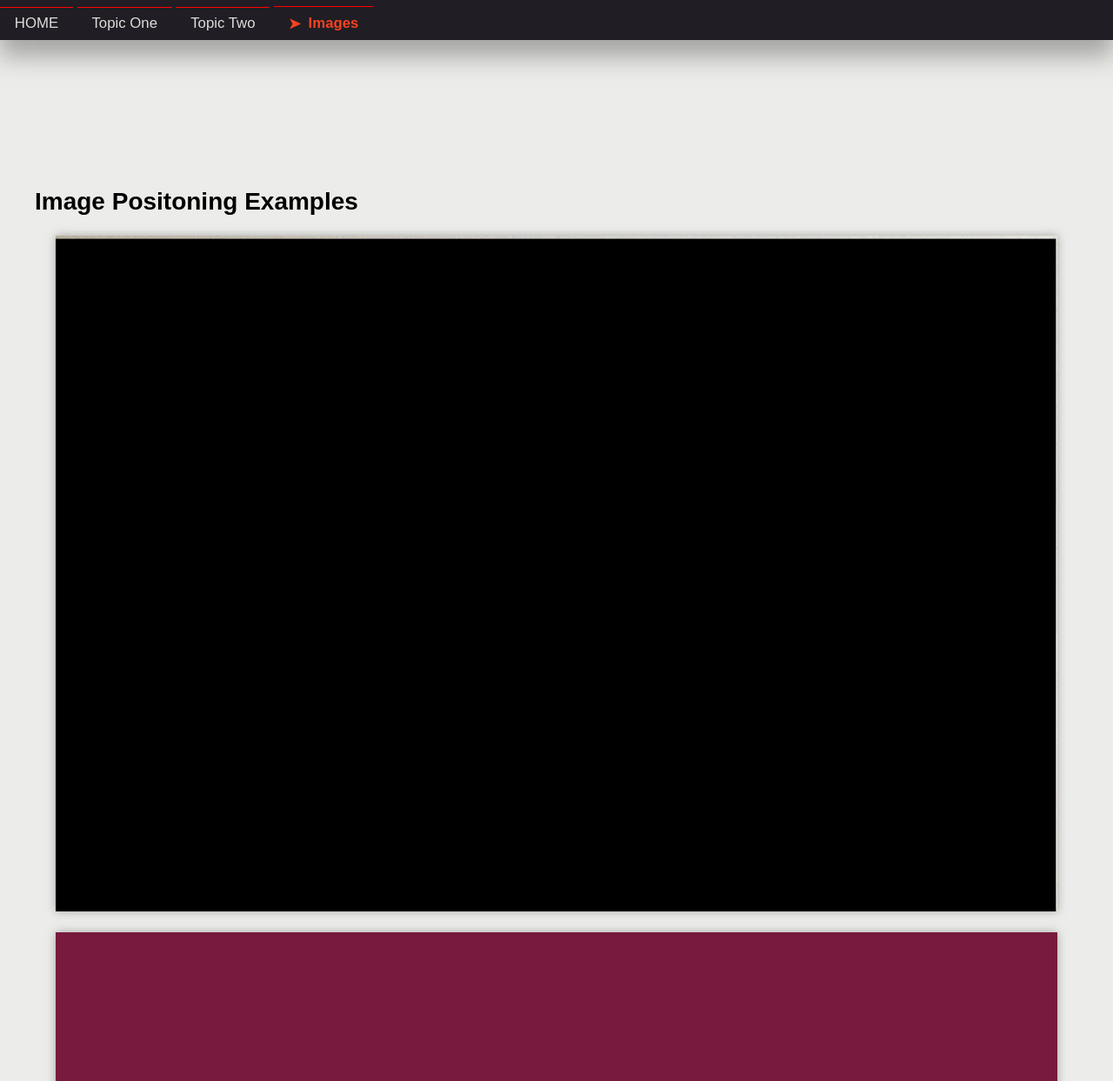
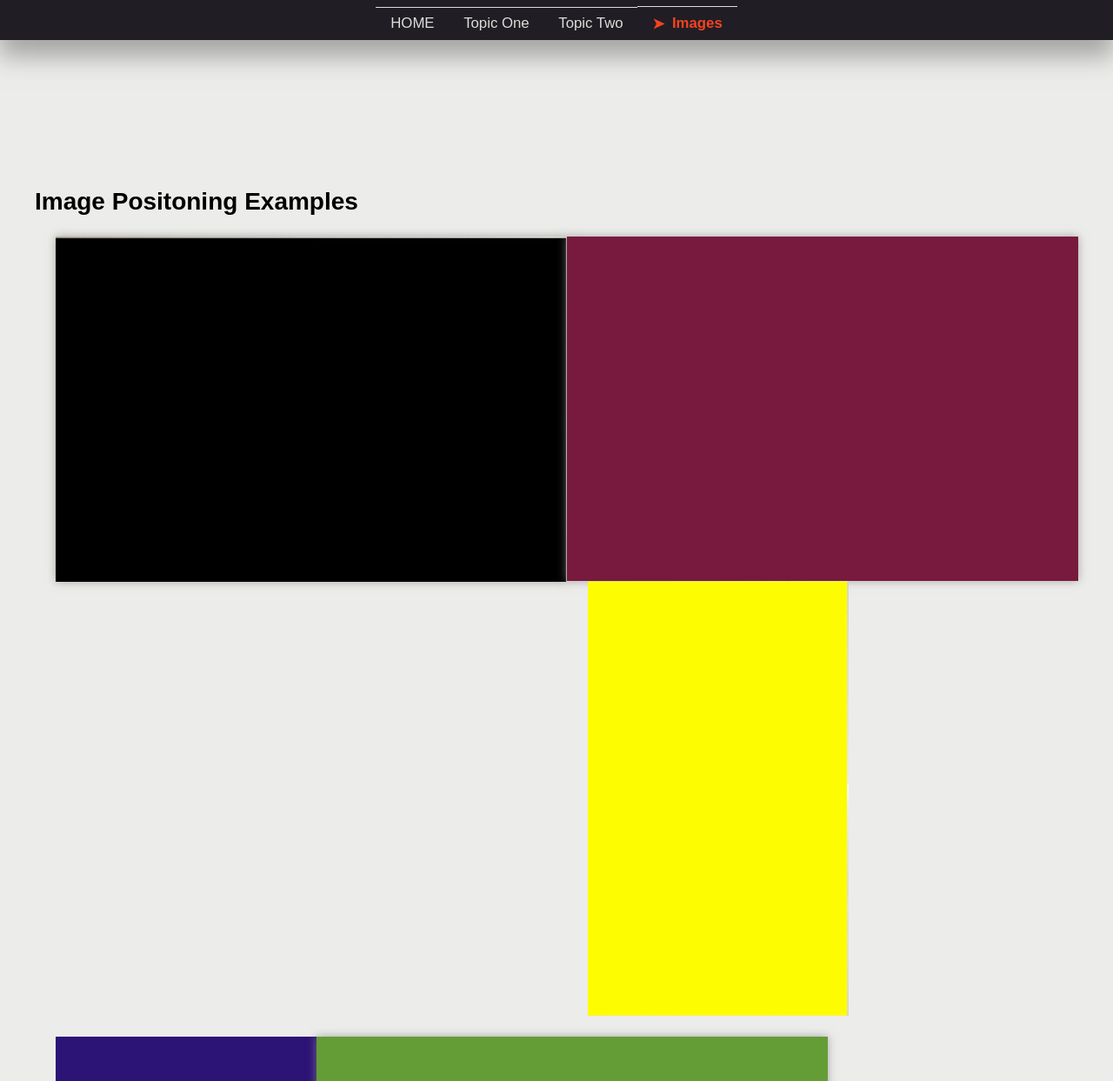
Before and after one commit to kenkauf/ICE4, a plain HTML site: page images.html in a window 1280 px wide. Shown: the part 57-1300 px from the top of the page at 87% size. Drawn offline with Linux system fonts and the light colour scheme.

Commit message:
inline block images

```diff
--- a/css/responsive.css
+++ b/css/responsive.css
@@ -1,14 +1,46 @@
-header .top-nav ul li {
-	text-align: center;
-	border-top: 1px solid red;
-}
+body .main-content .crafts .photo-grid .photo-cell-sm img {
+	width: 98%;
+	margin-left: 0;
+	}
 
+@media only screen and (min-width: 649px) {
+	header .top-nav ul {
+		text-align: center;
+		border-top: 1px solid red;
+	}
 
 @media only screen and (min-width: 650px) {
 	.top-nav ul li {
 		display:inline-block;
 	}
-	.photo-cell {
-
+	header .top-nav ul {
+		text-align: center;
+	}
+	body .main-content .crafts .photo-grid .photo-cell-sm img {
+		display: inline-block;
+		width: 47%;
+		vertical-align: top;
+		float: left;
+		margin-left: 2%;
+		margin-bottom: 2%;
 	}
 }
+@media only screen and (min-width: 850px) {
+	header .top-nav ul {
+		border-top: white;
+	}
+}
+
+@media only screen and (min-width: 1000px) {
+	body .main-content .crafts .photo-grid .photo-cell-sm img {
+		height: 499.53px;
+		width: 25%;
+	}
+
+	body .main-content .crafts .photo-grid .photo-cell img {
+/*		height: 499.53px;*/
+		width: 50%;
+		display: inline-block;
+		float: left;
+	}
+}
--- a/images.html
+++ b/images.html
@@ -19,10 +19,10 @@
 			<!--********** Colleen - This is a ridiculous logo, change it.-->         	<a href="index.html"><img src="https://s-i.huffpost.com/gadgets/slideshows/359097/slide_359097_3998986_free.jpg" alt="maddiefactured home"></a>
        		</div>
 	       <ul>
-	            <li><a href="index.html">HOME</a></li>
-	            <li><a href="#">Topic One</a></li>
-	            <li><a href="#">Topic Two</a></li>
-	            <li><a class="current-page" href="images.html">Images</a></li>
+	            <li><a href="index.html">HOME</a></li><!--
+	            --><li><a href="#">Topic One</a></li><!--
+	            --><li><a href="#">Topic Two</a></li><!--
+	            --><li><a class="current-page" href="images.html">Images</a></li>
 	        </ul>
    		</nav>
 	</header>
@@ -37,10 +37,10 @@
 				<div class="photo-cell ">
 					<img class="resp-img" src="img/img2.jpg" alt="Maroon Horizontal Rectangle">
 				</div>
-				<div class="photo-cell">
+				<div class="photo-cell-sm">
 					<img class="resp-img" src="img/img3.jpg" alt="Yellow Vertical  Rectangle">
 				</div>
-				<div class="photo-cell">
+				<div class="photo-cell-sm">
 					<img class="resp-img" src="img/img4.jpg" alt="Bluish-purple Vertical  Rectangle">
 				</div>
 				<div class="photo-cell ">
```
Also changed, not shown: index.html (+4 -4 lines).
